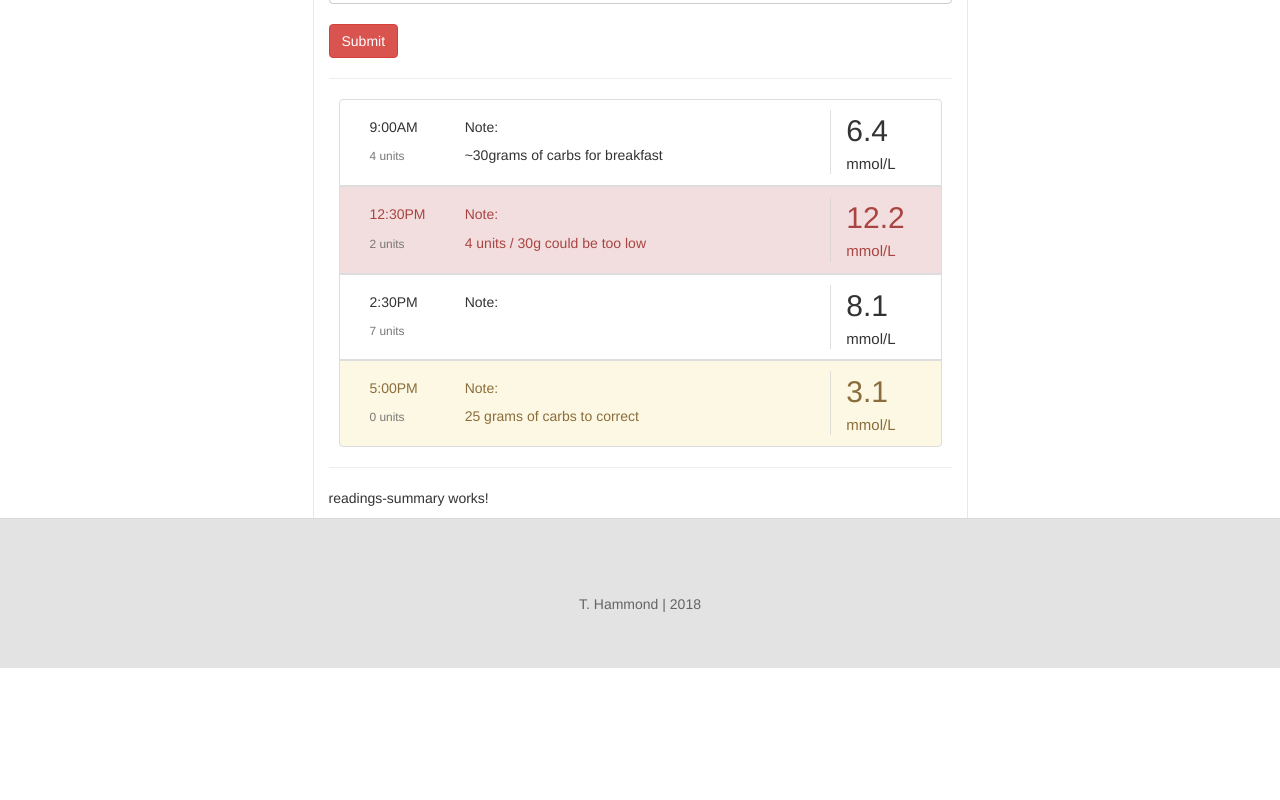
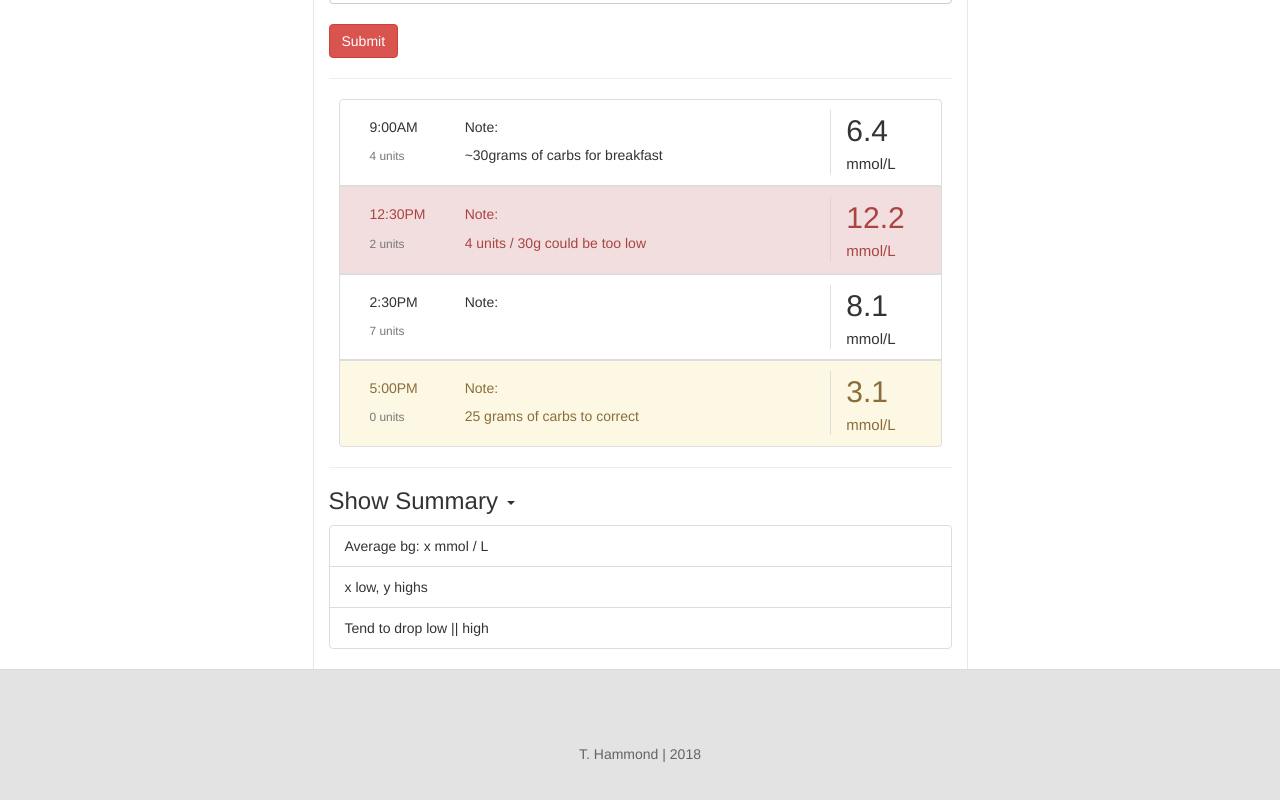
Before and after one commit to talor-hammond/diabebes-angular-ts, an Angular app: page / in a window 1280 px wide. Shown: the part 310-1110 px from the top of the page. Before the commit the page ends 978 px from the top, so only its background shows below. Built offline with nearby package versions, Linux system fonts and the light colour scheme.

Commit message:
complete initial markup for summary

```diff
--- a/src/app/components/home/readings/readings-summary/readings-summary.component.html
+++ b/src/app/components/home/readings/readings-summary/readings-summary.component.html
@@ -1,3 +1,17 @@
-<p>
-  readings-summary works!
-</p>
+<div id="accordion">
+    <div class="card-header" id="headingOne">
+      <h3 class="mb-0">
+        Show Summary <span class="caret caret-up"></span> <!-- span.drop-up needs to wrap & toggle on / off onClick -->
+      </h3>
+    </div>
+
+    <div id="collapseOne" class="collapse show"> <!-- .show needs to toggle on / off onClick -->
+      <div class="card-body">
+        <ul class="list-group list-group-flush">
+          <li class="list-group-item">Average bg: x mmol / L</li>
+          <li class="list-group-item">x low, y highs</li>
+          <li class="list-group-item">Tend to drop low || high</li>
+        </ul>
+      </div>
+    </div>
+</div>
```
